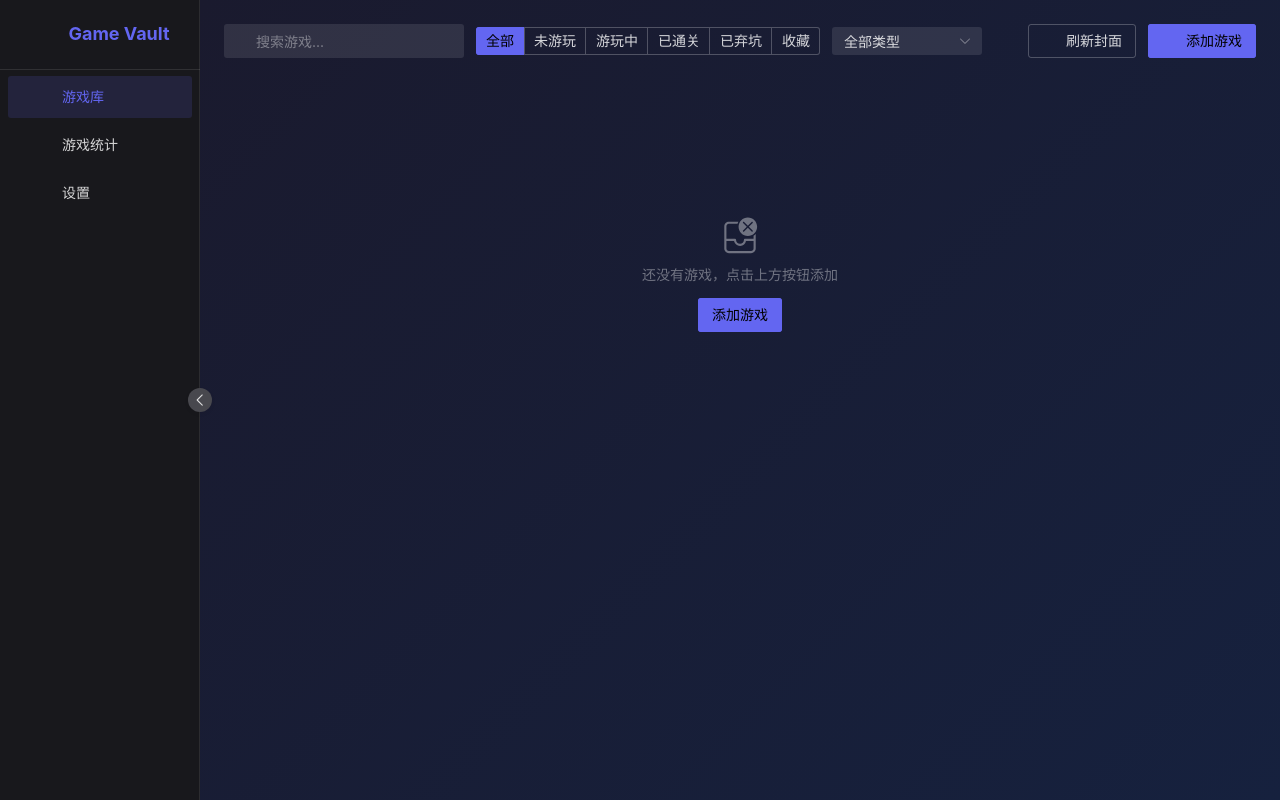
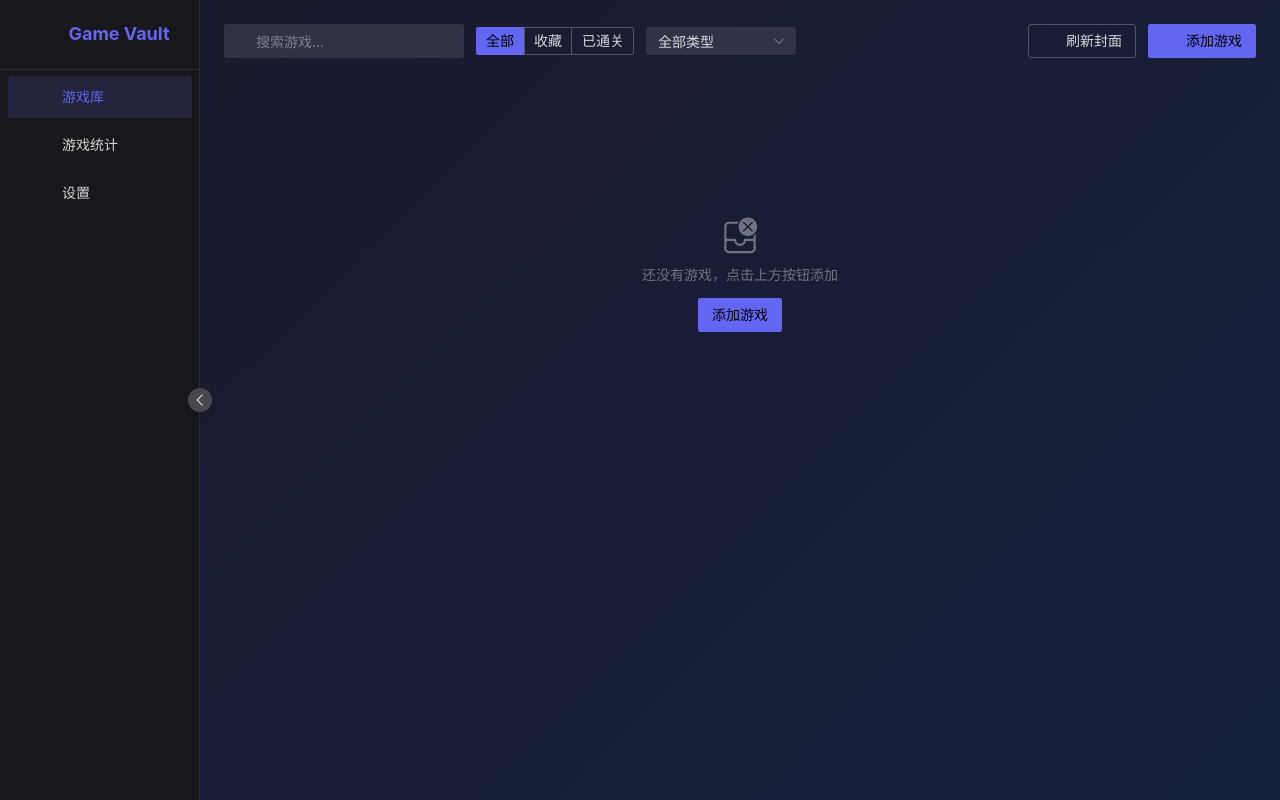
Before and after one commit to IsaacDewitt/Game-Vault, a Vue app: page / in a window 1280 px wide. Built offline with nearby package versions, Linux system fonts and the light colour scheme; some icons are missing.

Commit message:
feat: 精简主页筛选选项，只保留全部、收藏、已通关
移除了未游玩、游玩中、已弃坑等筛选选项，简化用户界面。
用户仍可在游戏详情中设置完整的游戏状态。

```diff
--- a/src/views/HomeView.vue
+++ b/src/views/HomeView.vue
@@ -48,11 +48,8 @@ const homeContextMenuY = ref(0);
 // 状态筛选选项
 const statusOptions = [
   { label: "全部", value: "" },
-  { label: "未游玩", value: "unplayed" },
-  { label: "游玩中", value: "playing" },
+  { label: "收藏", value: "favorites" },
   { label: "已通关", value: "completed" },
-  { label: "已弃坑", value: "abandoned" },
-  { label: "收藏", value: "favorites" },
 ];
 
 // 类型筛选选项（从 store 动态加载）
```
